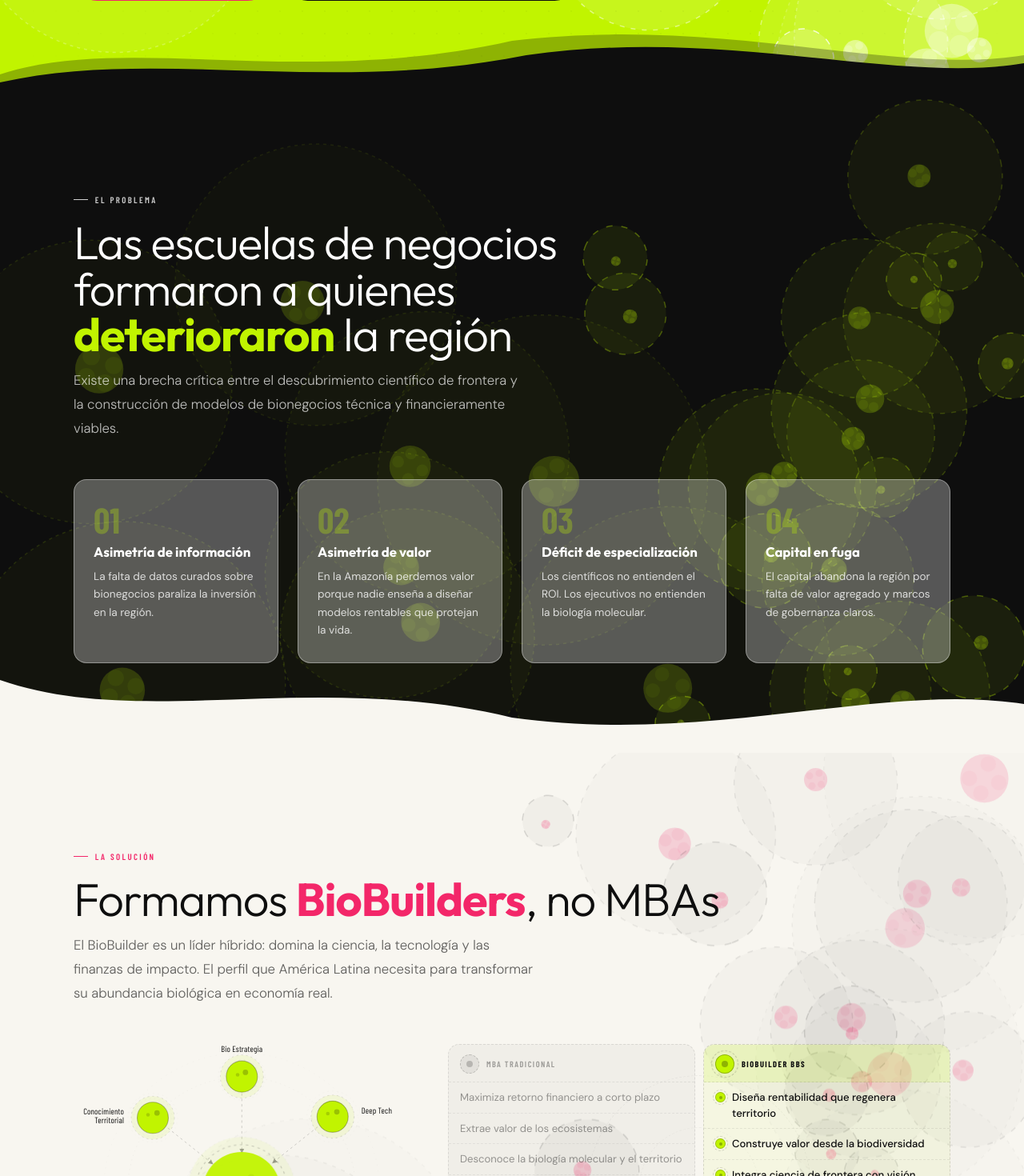
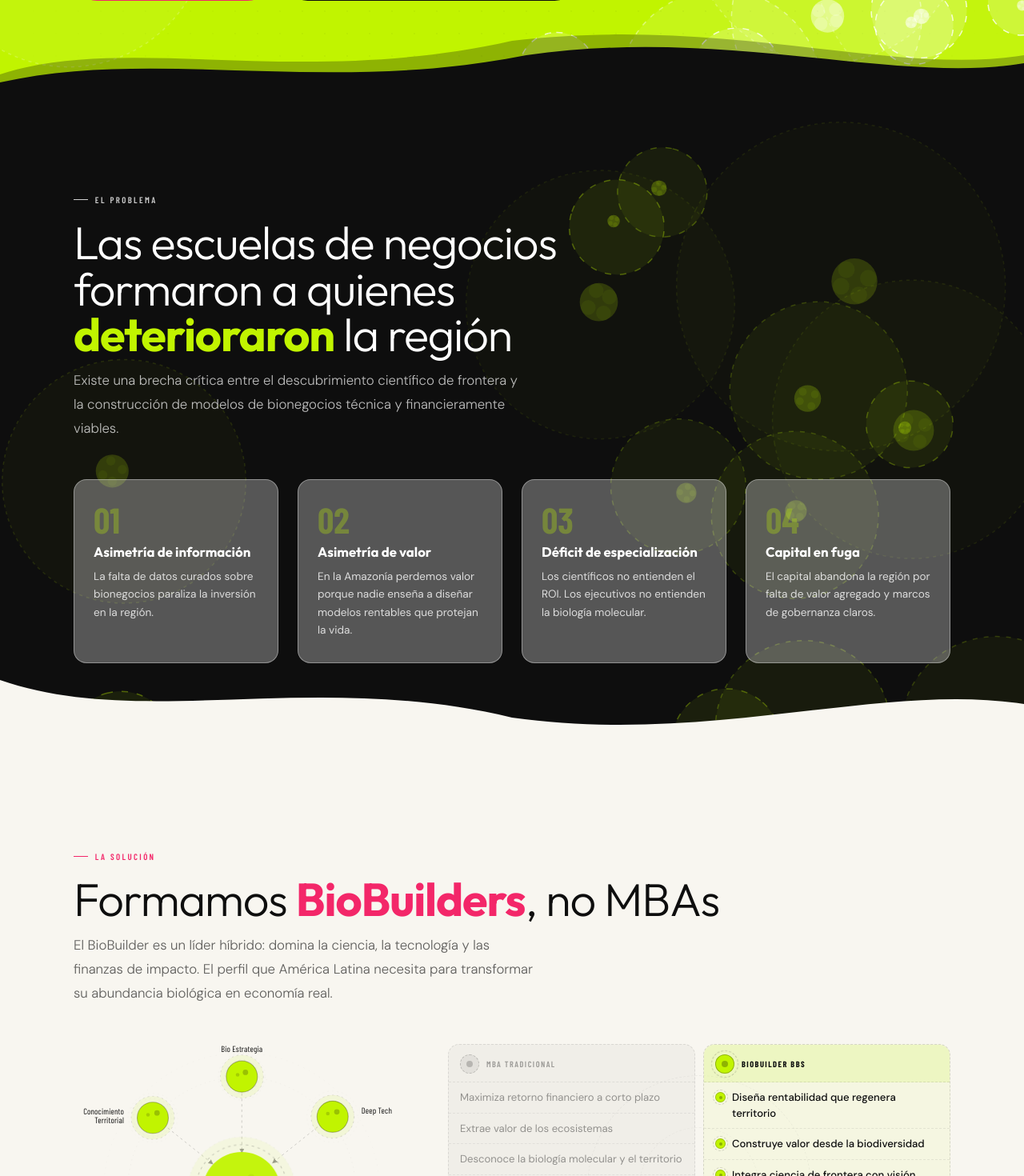
Before and after one commit to eajalcrina/BBS-Thinkific, a React (Vite) app: page / in a window 1280 px wide. Shown: the part 680-2150 px from the top of the page at 80% size. Built offline with nearby package versions, Linux system fonts and the light colour scheme.

Commit message:
Add files via upload

```diff
--- a/src/components/BioBuilder.jsx
+++ b/src/components/BioBuilder.jsx
@@ -5,7 +5,7 @@ export default function BioBuilder() {
   return (
     <section id="biobuilder" className="sec" style={{ background:'var(--cream)', position:'relative', overflow:'hidden' }}>
 
-      <CellCanvas palette="cream"/>
+      <CellCanvas palette="cream" density="none"/>
 
       {/* Animaciones CSS para el diagrama SVG */}
       <style>{`
--- a/src/components/Book.jsx
+++ b/src/components/Book.jsx
@@ -13,22 +13,12 @@ export default function Book() {
   return (
     <section id="libro" className="sec-t" style={{ background:'var(--white)', position:'relative', overflow:'hidden' }}>
 
-      <CellCanvas palette="white"/>
+      <CellCanvas palette="white" density="none"/>
 
       <div className="wrap" style={{ position:'relative', zIndex:2 }}>
         <FadeIn><div className="label dark" style={{ marginBottom:'1rem' }}>Publicación · Vol. 1 de 3</div></FadeIn>
         <div style={{ display:'grid', gridTemplateColumns:'1fr 1fr', gap:'4rem', alignItems:'center' }} className="book-grid">
           <div>
-            <FadeIn delay={0.06}>
-              <div style={{ marginBottom:'1.8rem' }}>
-                <div style={{ fontFamily:'var(--fbc)', fontSize:'0.65rem', fontWeight:600, letterSpacing:'0.2em', textTransform:'uppercase', color:'var(--t-dark3)', marginBottom:'0.2rem' }}>Precio digital</div>
-                <div style={{ display:'flex', alignItems:'baseline', gap:'0.4rem' }}>
-                  <span style={{ fontFamily:'var(--fout)', fontWeight:800, fontSize:'6rem', color:'var(--rose)', lineHeight:1 }}>$25</span>
-                  <span style={{ fontFamily:'var(--fbc)', fontSize:'1.1rem', fontWeight:400, color:'var(--t-dark3)' }}>USD</span>
-                </div>
-                <div style={{ fontFamily:'var(--fbc)', fontSize:'0.7rem', fontWeight:500, letterSpacing:'0.12em', textTransform:'uppercase', color:'var(--t-dark3)', marginTop:'0.15rem' }}>Pago único · Acceso inmediato</div>
-              </div>
-            </FadeIn>
             <FadeIn delay={0.12}><h2 className="t-out t-lg" style={{ marginBottom:'0.5rem', color:'var(--dark)' }}>Bio Business <em style={{ fontStyle:'normal', color:'var(--rose)', fontWeight:700 }}>Playbook</em></h2><p style={{ fontFamily:'var(--fbc)', fontSize:'0.82rem', fontWeight:500, letterSpacing:'0.14em', textTransform:'uppercase', color:'var(--t-dark3)', marginBottom:'1.5rem' }}>Vol. 1 — Design</p></FadeIn>
             <FadeIn delay={0.16}><p className="body" style={{ color:'var(--t-dark2)', marginBottom:'0.9rem' }}>América Latina ha operado durante siglos como la despensa del mundo. Este libro cambia esa ecuación.</p><p className="body" style={{ color:'var(--t-dark2)', marginBottom:'1.8rem' }}>Eddie Ajalcriña y Lorenzo Ortiz desglosan la ingeniería de negocios para construir empresas que destaquen y dominen el mercado global desde la biodiversidad de la región.</p><ul className="feat on-light" style={{ marginBottom:'2rem' }}>{features.map(f=><li key={f}>{f}</li>)}</ul></FadeIn>
             <FadeIn delay={0.2}>
@@ -49,6 +39,18 @@ export default function Book() {
                 style={{ position:'relative', zIndex:1, width:'100%', borderRadius:16, display:'block', objectFit:'cover', boxShadow:'0 32px 72px rgba(14,14,14,0.22), 0 8px 24px rgba(14,14,14,0.14)' }}
                 initial={{ scale:1.04, opacity:0, y:16 }} whileInView={{ scale:1, opacity:1, y:0 }} whileHover={{ scale:1.02, y:-4 }}
                 viewport={{ once:true }} transition={{ duration:0.9, ease:[0.22,1,0.36,1] }}/>
+              {/* Badge de precio debajo de la foto */}
+              <div style={{ position:'relative', zIndex:2, marginTop:'1rem', display:'flex', alignItems:'center', justifyContent:'center', gap:'0.75rem' }}>
+                <div style={{ display:'flex', alignItems:'baseline', gap:'0.3rem', background:'var(--dark)', borderRadius:50, padding:'0.5rem 1.2rem' }}>
+                  <span style={{ fontFamily:'var(--fbc)', fontSize:'0.65rem', fontWeight:600, letterSpacing:'0.12em', textTransform:'uppercase', color:'rgba(255,255,255,.50)' }}>Digital</span>
+                  <span style={{ fontFamily:'var(--fout)', fontWeight:800, fontSize:'1.6rem', color:'var(--lime)', lineHeight:1 }}>$25</span>
+                  <span style={{ fontFamily:'var(--fbc)', fontSize:'0.75rem', fontWeight:400, color:'rgba(255,255,255,.45)' }}>USD</span>
+                </div>
+                <div style={{ display:'flex', alignItems:'center', gap:'0.3rem', background:'rgba(14,14,14,.06)', border:'1px solid rgba(14,14,14,.10)', borderRadius:50, padding:'0.5rem 1.1rem' }}>
+                  <span style={{ fontFamily:'var(--fbc)', fontSize:'0.65rem', fontWeight:600, letterSpacing:'0.12em', textTransform:'uppercase', color:'var(--t-dark3)' }}>Impreso</span>
+                  <span style={{ fontFamily:'var(--fbc)', fontSize:'0.72rem', fontWeight:500, color:'var(--t-dark3)' }}>bajo demanda</span>
+                </div>
+              </div>
             </div>
           </FadeIn>
         </div>
--- a/src/components/CellCanvas.jsx
+++ b/src/components/CellCanvas.jsx
@@ -162,9 +162,12 @@ class Cell {
 }
 
 /* ══ COMPONENTE REACT ════════════════════════════════════════════ */
-export default function CellCanvas({ palette='lime', style={} }){
+export default function CellCanvas({ palette='lime', density='full', style={} }){
   const canvasRef = useRef(null)
   const stateRef  = useRef({})
+
+  /* density='none' → no renderizar canvas */
+  if(density === 'none') return null
 
   useEffect(()=>{
     const canvas = canvasRef.current
@@ -172,6 +175,7 @@ export default function CellCanvas({ palette='lime', style={} }){
     const ctx = canvas.getContext('2d')
     const pal = PALETTES[palette] || PALETTES.lime
     const P   = buildPermutation()
+    const densityMult = density === 'half' ? 0.5 : 1.0
     let cells=[], W=0, H=0, aid=null, mobile=false
 
     function build(){
@@ -179,7 +183,8 @@ export default function CellCanvas({ palette='lime', style={} }){
       const layers = mobile ? LAYERS_M : LAYERS_D
       cells = []
       layers.forEach((cfg,li)=>{
-        for(let i=0;i<cfg.cnt;i++) cells.push(new Cell(li,cfg,W,H,mobile,P,palette))
+        const cnt = Math.max(1, Math.ceil(cfg.cnt * densityMult))
+        for(let i=0;i<cnt;i++) cells.push(new Cell(li,cfg,W,H,mobile,P,palette))
       })
     }
 
--- a/src/components/Problem.jsx
+++ b/src/components/Problem.jsx
@@ -13,7 +13,7 @@ export default function Problem() {
   return (
     <section className="sec on-dark" style={{ background:'var(--dark)', position:'relative', overflow:'hidden' }}>
 
-      <CellCanvas palette="dark"/>
+      <CellCanvas palette="dark" density="half"/>
 
       <div className="wrap" style={{ position:'relative', zIndex:2 }}>
         <FadeIn><div className="label white" style={{ marginBottom:'1rem' }}>El problema</div></FadeIn>
--- a/src/components/Team.jsx
+++ b/src/components/Team.jsx
@@ -34,7 +34,7 @@ export default function Team() {
     <section id="equipo" className="sec-t on-dark"
       style={{ background:'var(--dark)', position:'relative', overflow:'hidden' }}>
 
-      <CellCanvas palette="dark"/>
+      <CellCanvas palette="dark" density="half"/>
 
       <div className="wrap" style={{ position:'relative', zIndex:2 }}>
         <FadeIn>
```
